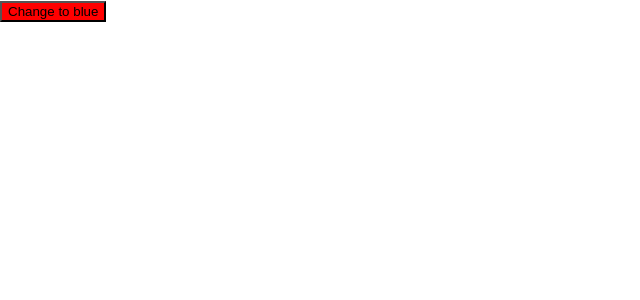
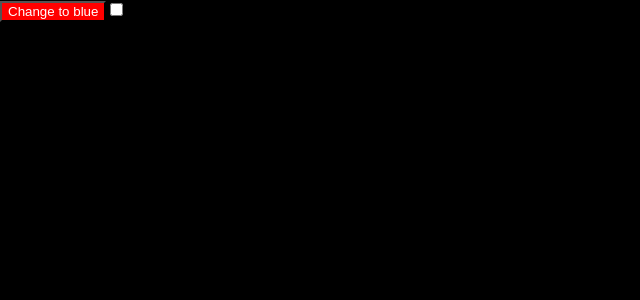
Before and after one commit to DogukanDoganHelsinki/ReactJs_BtnColorTest, a React (Create React App) app: page / in a window 1280 px wide. Shown: the top 300 px of the page, without its empty margins (0-640 px from the left). Built offline with nearby package versions, Linux system fonts and the light colour scheme.

Commit message:
Test checkbox functionality

```diff
--- a/src/App.css
+++ b/src/App.css
@@ -1,38 +1,7 @@
-.App {
-  text-align: center;
+body {
+  background-color: black;
 }
 
-.App-logo {
-  height: 40vmin;
-  pointer-events: none;
-}
-
-@media (prefers-reduced-motion: no-preference) {
-  .App-logo {
-    animation: App-logo-spin infinite 20s linear;
-  }
-}
-
-.App-header {
-  background-color: #282c34;
-  min-height: 100vh;
-  display: flex;
-  flex-direction: column;
-  align-items: center;
-  justify-content: center;
-  font-size: calc(10px + 2vmin);
+button {
   color: white;
 }
-
-.App-link {
-  color: #61dafb;
-}
-
-@keyframes App-logo-spin {
-  from {
-    transform: rotate(0deg);
-  }
-  to {
-    transform: rotate(360deg);
-  }
-}
--- a/src/App.js
+++ b/src/App.js
@@ -1,9 +1,10 @@
 import React, { useState } from "react";
 import "./App.css";
-import { usesate } from "react";
 
 function App() {
   const [buttonColor, setButtonColor] = useState("red");
+  const [disabled, setDisabled] = useState(false);
+
   const newButtonColor = buttonColor === "red" ? "blue" : "red";
 
   return (
@@ -11,9 +12,16 @@ function App() {
       <button
         onClick={() => setButtonColor(newButtonColor)}
         style={{ backgroundColor: buttonColor }}
+        disabled={disabled}
       >
         Change to {newButtonColor}
       </button>
+      <input
+        id="disable-button-checkbox"
+        defaultChecked={disabled}
+        type="checkbox"
+        onClick={(e) => setDisabled(e.target.checked)}
+      />
     </div>
   );
 }
```
Also changed, not shown: 1 other file (tests, documents, lock files or other folders).
